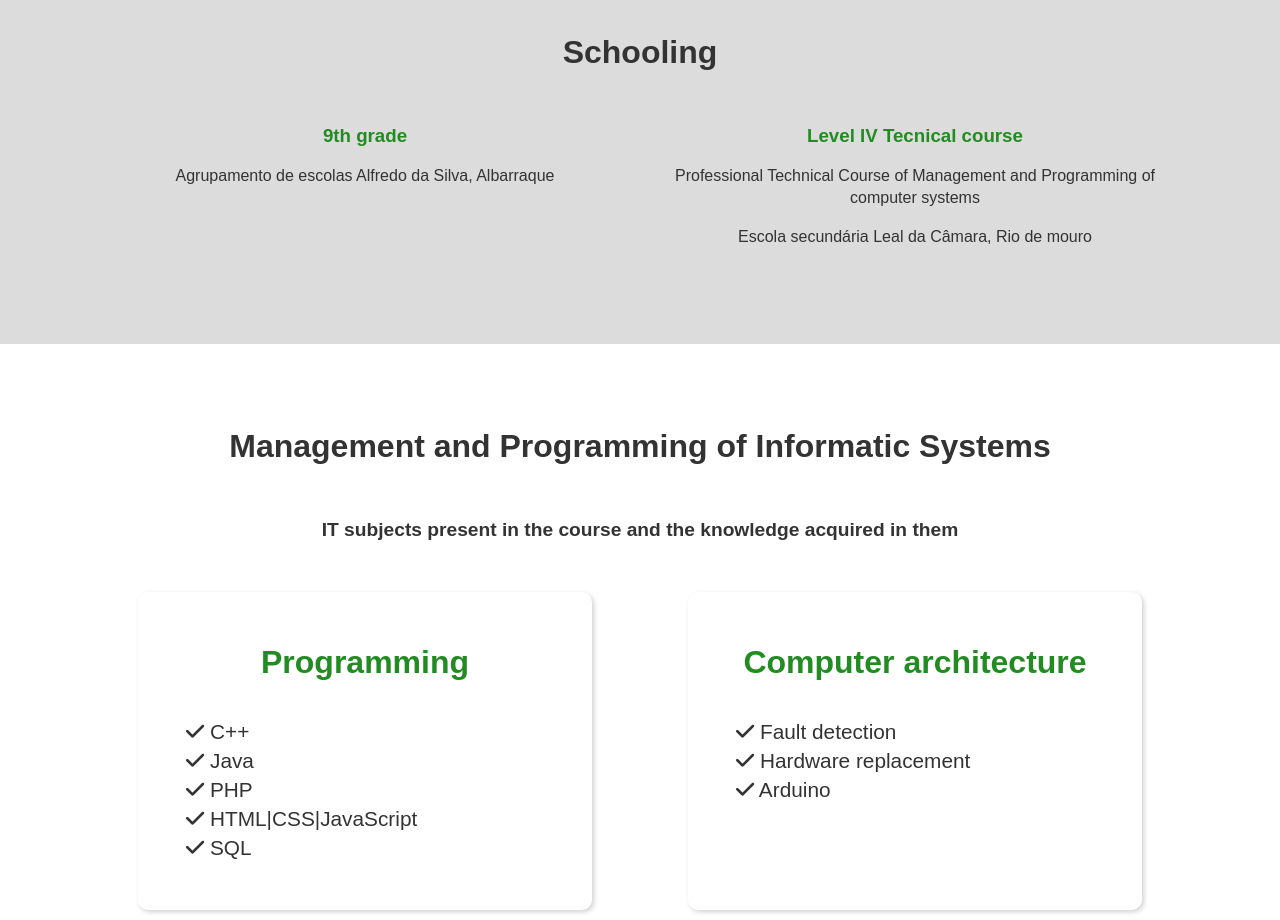
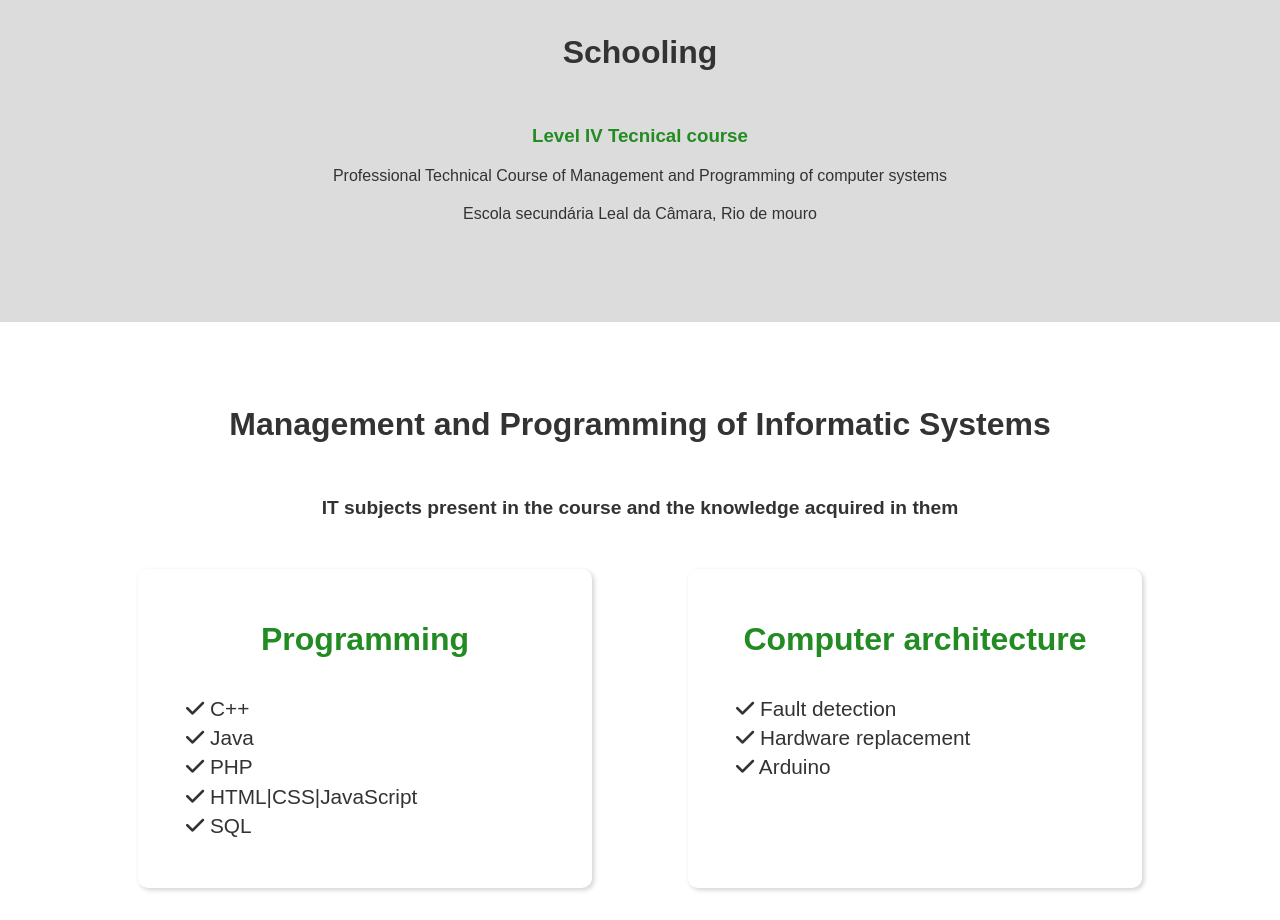
Before and after one commit to Afonso2710/cv, a plain HTML site: page index.html in a window 1280 px wide. Shown: the part 1660-2580 px from the top of the page. Drawn offline with Linux system fonts and the light colour scheme.

Commit message:
Update index.html

```diff
--- a/index.html
+++ b/index.html
@@ -60,10 +60,6 @@
         <div class="container">
             <h2 class="about-heading">Schooling</h2>
             <div class="about-content">
-                    <div class="about-text">
-                        <h3><span class="text-primary">9th grade</span></h3>
-                        <p class="lead">Agrupamento de escolas Alfredo da Silva, Albarraque</p>
-                    </div>
                     <div class="about-text">
                         <h3><span class="text-primary">Level IV Tecnical course</span></h3>
                         <p class="lead">Professional Technical Course of Management and Programming of computer systems</p>
```
